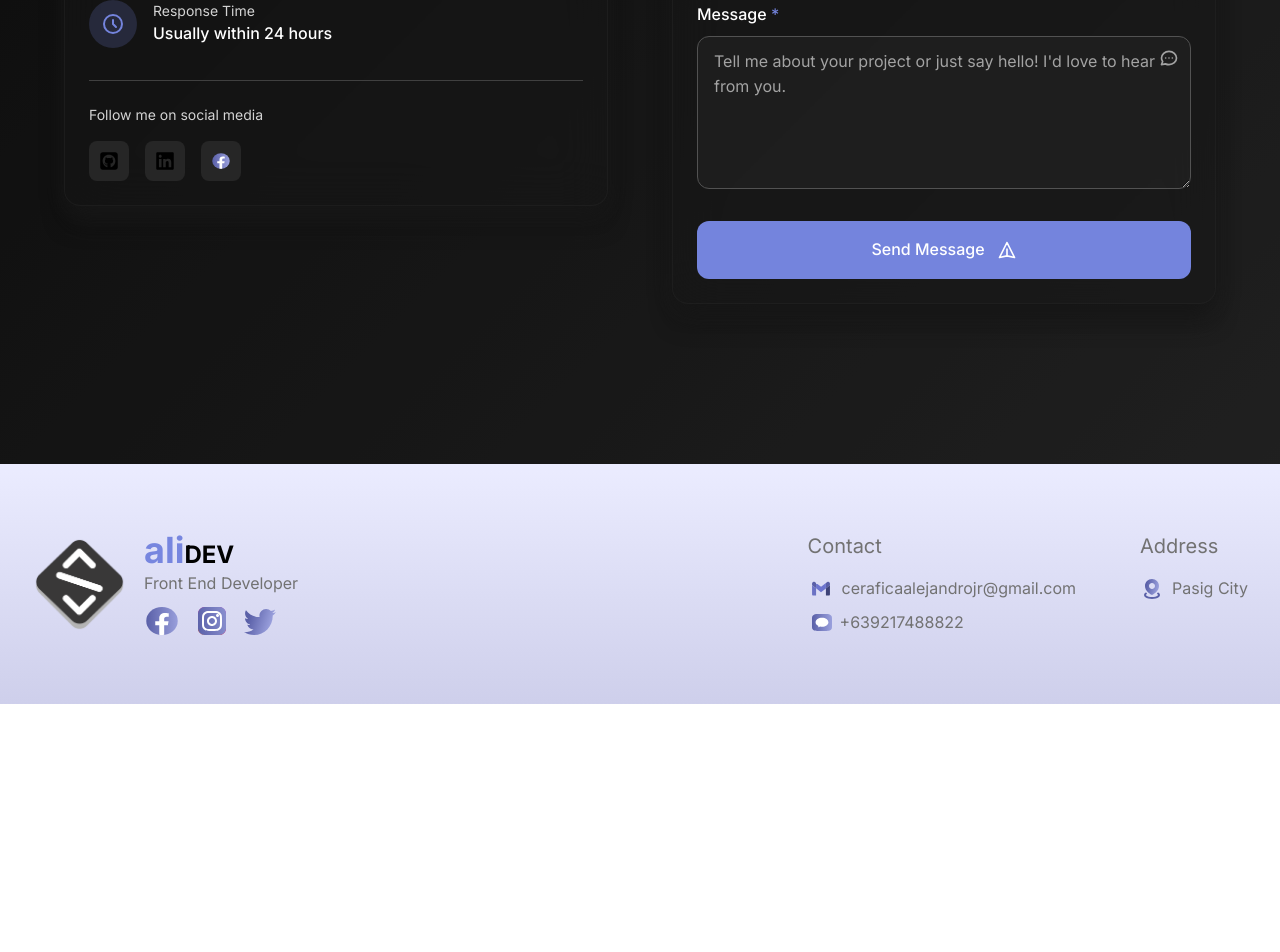
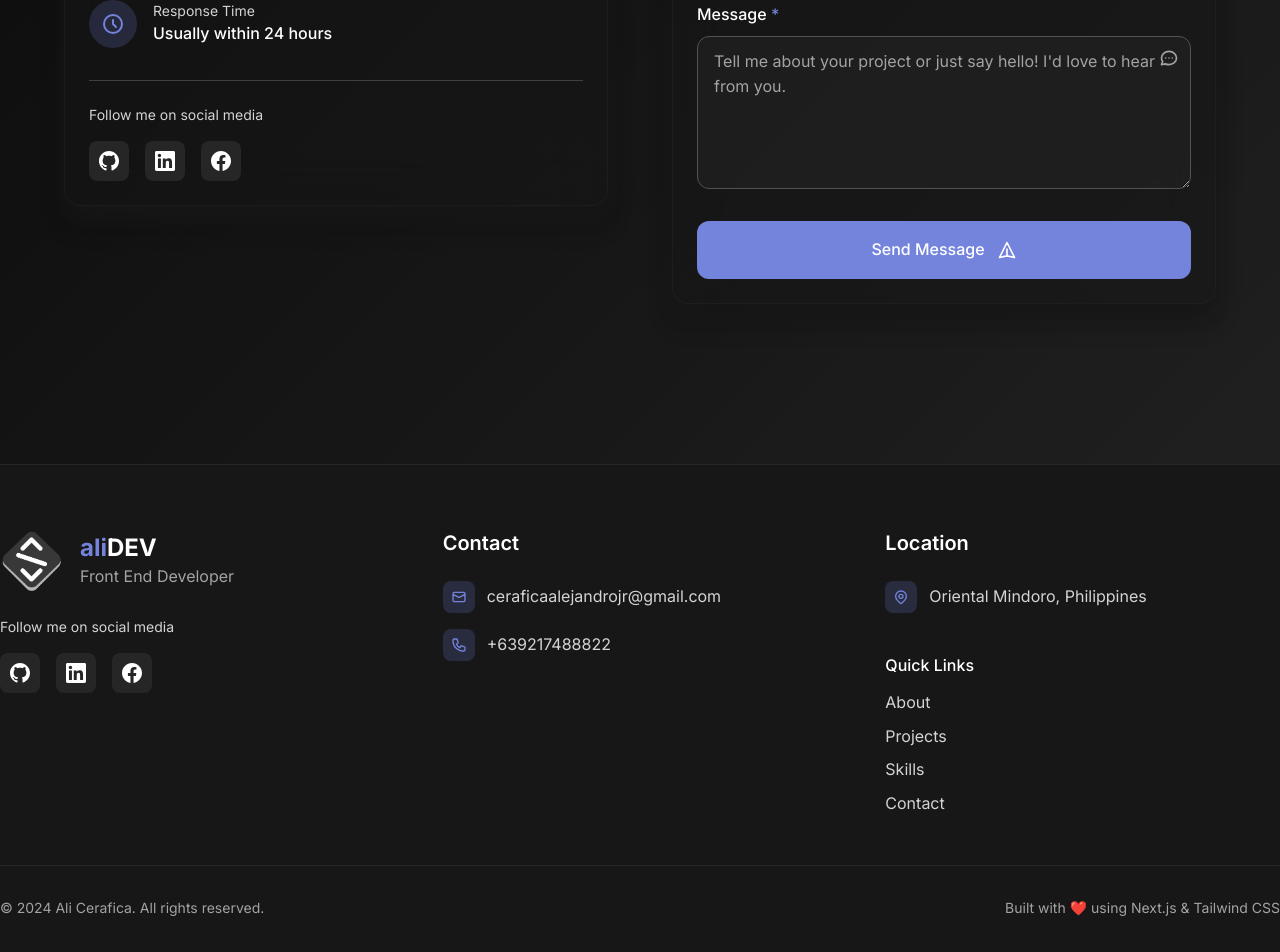
Before and after one commit to aliriocerafica/alidev, a Next.js app: page / in a window 1280 px wide. Shown: the part 6557-7509 px from the top of the page. Before the commit the page ends 7261 px from the top, so only its background shows below. Built offline with nearby package versions, Linux system fonts and the light colour scheme.

Commit message:
clean logo in Get in touch

```diff
--- a/app/components/contact.tsx
+++ b/app/components/contact.tsx
@@ -256,29 +256,44 @@ const Contact: React.FC<ContactProps> = ({
               <div className="pt-6 border-t border-neutral-700">
                 <p className="text-neutral-300 text-sm mb-4">Follow me on social media</p>
                 <div className="flex gap-4">
-                  {[
-                    { name: "GitHub", icon: "/svg/square-github.svg", url: "https://github.com/aliriocerafica" },
-                    { name: "LinkedIn", icon: "/svg/linkedin.svg", url: "https://linkedin.com/in/aliriocerafica" },
-                    { name: "Facebook", icon: "/footer/Facebook.svg", url: "#" }
-                  ].map((social) => (
                   <motion.a
-                      key={social.name}
-                      href={social.url}
+                    href="https://github.com/aliriocerafica"
                     target="_blank"
                     rel="noopener noreferrer"
-                      className="w-10 h-10 bg-neutral-800 rounded-lg flex items-center justify-center hover:bg-[#7484dd]/20 transition-colors"
+                    className="w-10 h-10 bg-neutral-800 rounded-lg flex items-center justify-center hover:bg-[#7484dd]/20 transition-colors group"
                     whileHover={{ scale: 1.1, y: -2 }}
                     whileTap={{ scale: 0.95 }}
                   >
-                      <Image
-                        src={social.icon}
-                        alt={social.name}
-                        width={20}
-                        height={20}
-                        className="w-5 h-5"
-                      />
+                    <svg className="w-5 h-5 fill-white group-hover:fill-[#7484dd]" viewBox="0 0 24 24">
+                      <path d="M12 0c-6.626 0-12 5.373-12 12 0 5.302 3.438 9.8 8.207 11.387.599.111.793-.261.793-.577v-2.234c-3.338.726-4.033-1.416-4.033-1.416-.546-1.387-1.333-1.756-1.333-1.756-1.089-.745.083-.729.083-.729 1.205.084 1.839 1.237 1.839 1.237 1.07 1.834 2.807 1.304 3.492.997.107-.775.418-1.305.762-1.604-2.665-.305-5.467-1.334-5.467-5.931 0-1.311.469-2.381 1.236-3.221-.124-.303-.535-1.524.117-3.176 0 0 1.008-.322 3.301 1.23.957-.266 1.983-.399 3.003-.404 1.02.005 2.047.138 3.006.404 2.291-1.552 3.297-1.23 3.297-1.23.653 1.653.242 2.874.118 3.176.77.84 1.235 1.911 1.235 3.221 0 4.609-2.807 5.624-5.479 5.921.43.372.823 1.102.823 2.222v3.293c0 .319.192.694.801.576 4.765-1.589 8.199-6.086 8.199-11.386 0-6.627-5.373-12-12-12z"/>
+                    </svg>
                   </motion.a>
-                  ))}
+
+                  <motion.a
+                    href="https://linkedin.com/in/aliriocerafica"
+                    target="_blank"
+                    rel="noopener noreferrer"
+                    className="w-10 h-10 bg-neutral-800 rounded-lg flex items-center justify-center hover:bg-[#7484dd]/20 transition-colors group"
+                    whileHover={{ scale: 1.1, y: -2 }}
+                    whileTap={{ scale: 0.95 }}
+                  >
+                    <svg className="w-5 h-5 fill-white group-hover:fill-[#7484dd]" viewBox="0 0 24 24">
+                      <path d="M20.447 20.452h-3.554v-5.569c0-1.328-.027-3.037-1.852-3.037-1.853 0-2.136 1.445-2.136 2.939v5.667H9.351V9h3.414v1.561h.046c.477-.9 1.637-1.85 3.37-1.85 3.601 0 4.267 2.37 4.267 5.455v6.286zM5.337 7.433c-1.144 0-2.063-.926-2.063-2.065 0-1.138.92-2.063 2.063-2.063 1.14 0 2.064.925 2.064 2.063 0 1.139-.925 2.065-2.064 2.065zm1.782 13.019H3.555V9h3.564v11.452zM22.225 0H1.771C.792 0 0 .774 0 1.729v20.542C0 23.227.792 24 1.771 24h20.451C23.2 24 24 23.227 24 22.271V1.729C24 .774 23.2 0 22.222 0h.003z"/>
+                    </svg>
+                  </motion.a>
+
+                  <motion.a
+                    href="https://facebook.com/aliriocerafica"
+                    target="_blank"
+                    rel="noopener noreferrer"
+                    className="w-10 h-10 bg-neutral-800 rounded-lg flex items-center justify-center hover:bg-[#7484dd]/20 transition-colors group"
+                    whileHover={{ scale: 1.1, y: -2 }}
+                    whileTap={{ scale: 0.95 }}
+                  >
+                    <svg className="w-5 h-5 fill-white group-hover:fill-[#7484dd]" viewBox="0 0 24 24">
+                      <path d="M24 12.073c0-6.627-5.373-12-12-12s-12 5.373-12 12c0 5.99 4.388 10.954 10.125 11.854v-8.385H7.078v-3.47h3.047V9.43c0-3.007 1.792-4.669 4.533-4.669 1.312 0 2.686.235 2.686.235v2.953H15.83c-1.491 0-1.956.925-1.956 1.874v2.25h3.328l-.532 3.47h-2.796v8.385C19.612 23.027 24 18.062 24 12.073z"/>
+                    </svg>
+                  </motion.a>
                 </div>
               </div>
             </div>
--- a/app/components/footer.tsx
+++ b/app/components/footer.tsx
@@ -3,54 +3,140 @@ import Image from "next/image";
 
 const Footer = () => {
   return (
-    <div className="bg-gradient-to-b from-[#EBECFF] to-[#cecfeb] w-full h-auto lg:h-60 text-[#727272] ">
-      <div className="container mx-auto h-full flex flex-col lg:flex-row items-center justify-between">
-        <div className="flex items-center p-8">
-          <Image src="/logo3.png" width={96} height={96} className="mr-4" alt="Logo" />
-          <div>
-          <h1 className="text-2xl text-black font-bold"><span className="text-[#7786df] text-4xl font-bold"> ali</span>DEV</h1>
-            <p className="text-[#727272]">Front End Developer</p>
-            <div className="flex mt-2">
-              <div className="mr-4">
-                <a href="https://Facebook.com">
-                  <Image src="/footer/Facebook.svg" width={36} height={34} alt="Facebook"  />
+    <footer className="bg-neutral-900 border-t border-neutral-800 w-full">
+      <div className="container-modern py-16">
+        <div className="grid grid-cols-1 lg:grid-cols-3 gap-12 items-start">
+          {/* Brand Section */}
+          <div className="space-y-6">
+            <div className="flex items-center space-x-4">
+              <Image
+                src="/logo3.png"
+                width={64}
+                height={64}
+                className="rounded-full"
+                alt="Ali Cerafica Logo"
+              />
+              <div>
+                <h1 className="text-2xl font-bold">
+                  <span className="text-[#7484dd]">ali</span>
+                  <span className="text-white">DEV</span>
+                </h1>
+                <p className="text-neutral-400">Front End Developer</p>
+              </div>
+            </div>
+
+            {/* Social Media Links */}
+            <div>
+              <p className="text-neutral-300 text-sm mb-4">Follow me on social media</p>
+              <div className="flex space-x-4">
+                <a
+                  href="https://github.com/aliriocerafica"
+                  target="_blank"
+                  rel="noopener noreferrer"
+                  className="w-10 h-10 bg-neutral-800 rounded-lg flex items-center justify-center hover:bg-[#7484dd]/20 transition-colors group"
+                >
+                  <svg className="w-5 h-5 fill-white group-hover:fill-[#7484dd]" viewBox="0 0 24 24">
+                    <path d="M12 0c-6.626 0-12 5.373-12 12 0 5.302 3.438 9.8 8.207 11.387.599.111.793-.261.793-.577v-2.234c-3.338.726-4.033-1.416-4.033-1.416-.546-1.387-1.333-1.756-1.333-1.756-1.089-.745.083-.729.083-.729 1.205.084 1.839 1.237 1.839 1.237 1.07 1.834 2.807 1.304 3.492.997.107-.775.418-1.305.762-1.604-2.665-.305-5.467-1.334-5.467-5.931 0-1.311.469-2.381 1.236-3.221-.124-.303-.535-1.524.117-3.176 0 0 1.008-.322 3.301 1.23.957-.266 1.983-.399 3.003-.404 1.02.005 2.047.138 3.006.404 2.291-1.552 3.297-1.23 3.297-1.23.653 1.653.242 2.874.118 3.176.77.84 1.235 1.911 1.235 3.221 0 4.609-2.807 5.624-5.479 5.921.43.372.823 1.102.823 2.222v3.293c0 .319.192.694.801.576 4.765-1.589 8.199-6.086 8.199-11.386 0-6.627-5.373-12-12-12z"/>
+                  </svg>
                 </a>
-              </div>
-              <div className="mr-4">
-                <a href="https://instagram.com">
-                  <Image src="/footer/instagram.svg" width={32} height={32} alt="Instagram" />
+
+                <a
+                  href="https://linkedin.com/in/aliriocerafica"
+                  target="_blank"
+                  rel="noopener noreferrer"
+                  className="w-10 h-10 bg-neutral-800 rounded-lg flex items-center justify-center hover:bg-[#7484dd]/20 transition-colors group"
+                >
+                  <svg className="w-5 h-5 fill-white group-hover:fill-[#7484dd]" viewBox="0 0 24 24">
+                    <path d="M20.447 20.452h-3.554v-5.569c0-1.328-.027-3.037-1.852-3.037-1.853 0-2.136 1.445-2.136 2.939v5.667H9.351V9h3.414v1.561h.046c.477-.9 1.637-1.85 3.37-1.85 3.601 0 4.267 2.37 4.267 5.455v6.286zM5.337 7.433c-1.144 0-2.063-.926-2.063-2.065 0-1.138.92-2.063 2.063-2.063 1.14 0 2.064.925 2.064 2.063 0 1.139-.925 2.065-2.064 2.065zm1.782 13.019H3.555V9h3.564v11.452zM22.225 0H1.771C.792 0 0 .774 0 1.729v20.542C0 23.227.792 24 1.771 24h20.451C23.2 24 24 23.227 24 22.271V1.729C24 .774 23.2 0 22.222 0h.003z"/>
+                  </svg>
                 </a>
-              </div>
-              <div>
-                <a href="https://twitter.com">
-                  <Image src="/footer/twitter.svg" width={32} height={30} alt="Twitter" className="pt-1"/>
+
+                <a
+                  href="https://facebook.com/aliriocerafica"
+                  target="_blank"
+                  rel="noopener noreferrer"
+                  className="w-10 h-10 bg-neutral-800 rounded-lg flex items-center justify-center hover:bg-[#7484dd]/20 transition-colors group"
+                >
+                  <svg className="w-5 h-5 fill-white group-hover:fill-[#7484dd]" viewBox="0 0 24 24">
+                    <path d="M24 12.073c0-6.627-5.373-12-12-12s-12 5.373-12 12c0 5.99 4.388 10.954 10.125 11.854v-8.385H7.078v-3.47h3.047V9.43c0-3.007 1.792-4.669 4.533-4.669 1.312 0 2.686.235 2.686.235v2.953H15.83c-1.491 0-1.956.925-1.956 1.874v2.25h3.328l-.532 3.47h-2.796v8.385C19.612 23.027 24 18.062 24 12.073z"/>
+                  </svg>
                 </a>
               </div>
             </div>
           </div>
-        </div>
-        <div className="flex flex-col lg:flex-row">
-          <div className="text-start p-8">
-            <h3 className="text-xl font-normal mb-4">Contact</h3>
-            <div className="flex items-center mb-2">
-              <Image src="/footer/gmail.svg" width={26} height={24} className="mr-2" alt="Email Icon" />
-              <p>ceraficaalejandrojr@gmail.com</p>
-            </div>
-            <div className="flex items-center">
-              <Image src="/footer/mess.svg" width={20} height={24} className="mr-2 ml-1" alt="Phone Icon" />
-              <p>+639217488822</p>
+
+          {/* Contact Information */}
+          <div className="space-y-6">
+            <h3 className="text-xl font-semibold text-white">Contact</h3>
+            <div className="space-y-4">
+              <div className="flex items-center space-x-3">
+                <div className="w-8 h-8 bg-[#7484dd]/20 rounded-lg flex items-center justify-center">
+                  <svg className="w-4 h-4 text-[#7484dd]" fill="none" stroke="currentColor" viewBox="0 0 24 24">
+                    <path strokeLinecap="round" strokeLinejoin="round" strokeWidth={2} d="M3 8l7.89 4.26a2 2 0 002.22 0L21 8M5 19h14a2 2 0 002-2V7a2 2 0 00-2-2H5a2 2 0 00-2 2v10a2 2 0 002 2z" />
+                  </svg>
+                </div>
+                <a
+                  href="mailto:ceraficaalejandrojr@gmail.com"
+                  className="text-neutral-300 hover:text-white transition-colors"
+                >
+                  ceraficaalejandrojr@gmail.com
+                </a>
+              </div>
+
+              <div className="flex items-center space-x-3">
+                <div className="w-8 h-8 bg-[#7484dd]/20 rounded-lg flex items-center justify-center">
+                  <svg className="w-4 h-4 text-[#7484dd]" fill="none" stroke="currentColor" viewBox="0 0 24 24">
+                    <path strokeLinecap="round" strokeLinejoin="round" strokeWidth={2} d="M3 5a2 2 0 012-2h3.28a1 1 0 01.948.684l1.498 4.493a1 1 0 01-.502 1.21l-2.257 1.13a11.042 11.042 0 005.516 5.516l1.13-2.257a1 1 0 011.21-.502l4.493 1.498a1 1 0 01.684.949V19a2 2 0 01-2 2h-1C9.716 21 3 14.284 3 6V5z" />
+                  </svg>
+                </div>
+                <a
+                  href="tel:+639217488822"
+                  className="text-neutral-300 hover:text-white transition-colors"
+                >
+                  +639217488822
+                </a>
+              </div>
             </div>
           </div>
-          <div className="text-start p-8">
-            <h3 className="text-xl font-normal mb-4">Address</h3>
-            <div className="flex items-center">
-              <Image src="/footer/Pin.svg" width={24} height={24} className="mr-2" alt="Phone Icon" />
-              <p>Pasig City</p>
+
+          {/* Address & Links */}
+          <div className="space-y-6">
+            <h3 className="text-xl font-semibold text-white">Location</h3>
+            <div className="flex items-center space-x-3">
+              <div className="w-8 h-8 bg-[#7484dd]/20 rounded-lg flex items-center justify-center">
+                <svg className="w-4 h-4 text-[#7484dd]" fill="none" stroke="currentColor" viewBox="0 0 24 24">
+                  <path strokeLinecap="round" strokeLinejoin="round" strokeWidth={2} d="M17.657 16.657L13.414 20.9a1.998 1.998 0 01-2.827 0l-4.244-4.243a8 8 0 1111.314 0z" />
+                  <path strokeLinecap="round" strokeLinejoin="round" strokeWidth={2} d="M15 11a3 3 0 11-6 0 3 3 0 016 0z" />
+                </svg>
+              </div>
+              <p className="text-neutral-300">Oriental Mindoro, Philippines</p>
+            </div>
+
+            <div className="pt-4">
+              <h4 className="text-white font-medium mb-3">Quick Links</h4>
+              <div className="space-y-2">
+                <a href="#about" className="block text-neutral-300 hover:text-[#7484dd] transition-colors">About</a>
+                <a href="#Works" className="block text-neutral-300 hover:text-[#7484dd] transition-colors">Projects</a>
+                <a href="#tech1" className="block text-neutral-300 hover:text-[#7484dd] transition-colors">Skills</a>
+                <a href="#contact" className="block text-neutral-300 hover:text-[#7484dd] transition-colors">Contact</a>
+              </div>
             </div>
           </div>
         </div>
+
+        {/* Footer Bottom */}
+        <div className="border-t border-neutral-800 mt-12 pt-8">
+          <div className="flex flex-col md:flex-row justify-between items-center space-y-4 md:space-y-0">
+            <p className="text-neutral-400 text-sm">
+              © 2024 Ali Cerafica. All rights reserved.
+            </p>
+            <p className="text-neutral-400 text-sm">
+              Built with ❤️ using Next.js & Tailwind CSS
+            </p>
+          </div>
+        </div>
       </div>
-    </div>
+    </footer>
   );
 };
 
```
Lines whose indentation alone changed are shown as unchanged.
